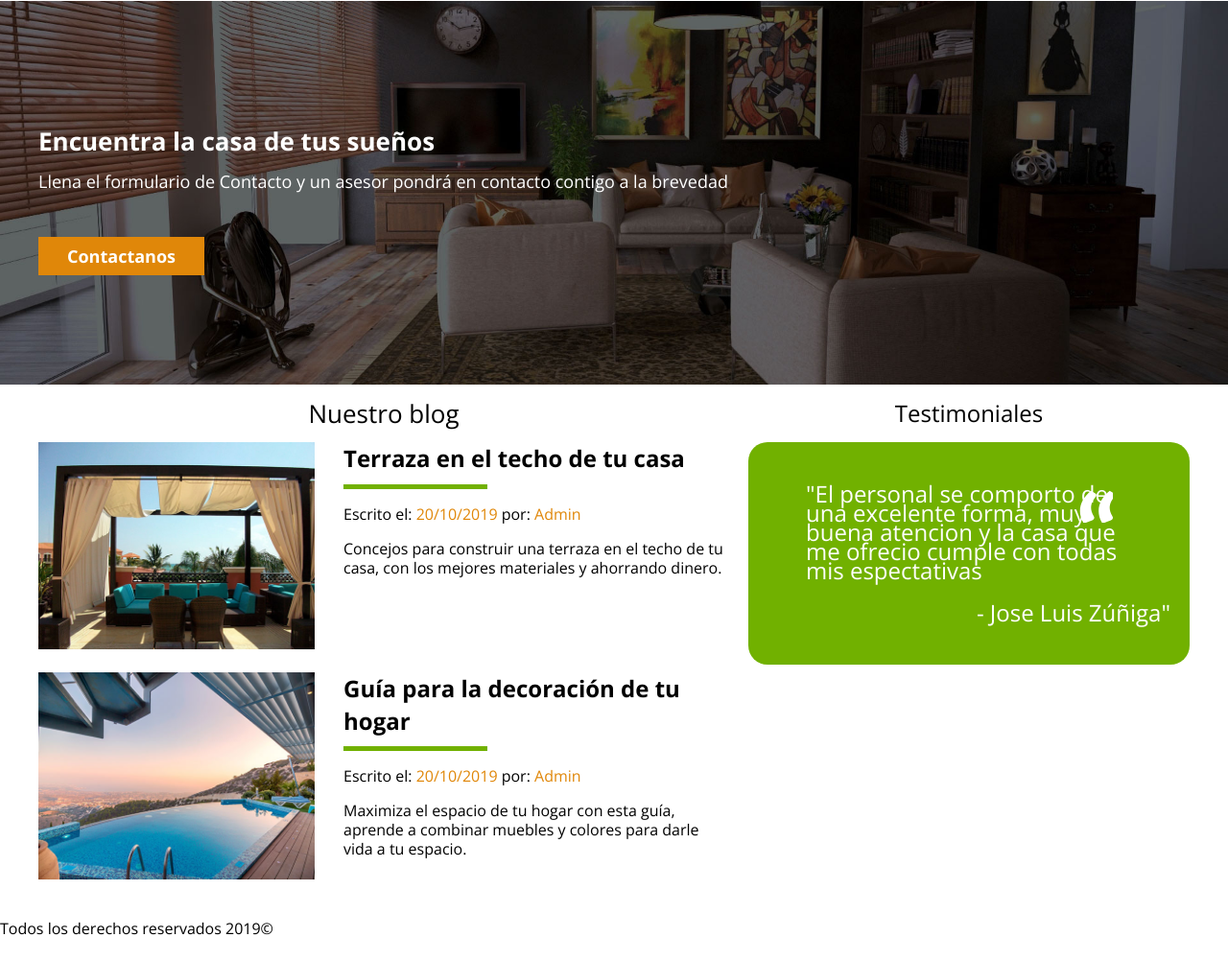
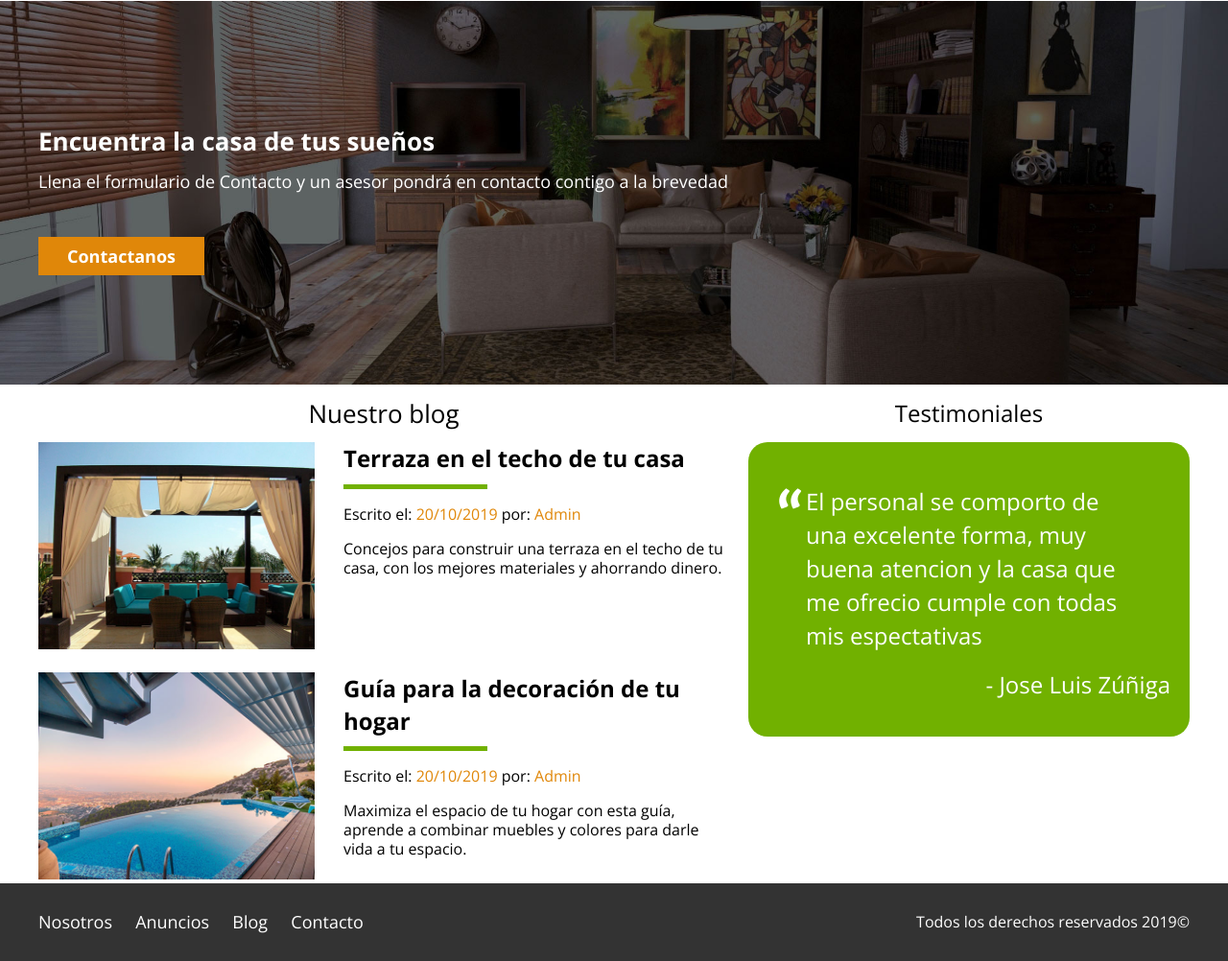
Before and after one commit to joseluis1061/BienesRaices, a plain HTML site: page index.html in a window 1280 px wide. Shown: the part 1960-2962 px from the top of the page at 96% size. Drawn offline with nearby package versions, Linux system fonts and the light colour scheme.

Commit message:
Finalizando la pagina principal ya tiene todos los estilos y esta terminada para subir a github

```diff
--- a/css/style.css
+++ b/css/style.css
@@ -278,13 +278,33 @@ img{
 .testimonial blockquote::before{
     content: '';
     background-image: url(../img/comilla.svg);
-    width: 4rem;
-    height: 4rem;
+    background-position: center;
+    background-size: cover;
+    width: 3rem;
+    height: 3rem;
     position: absolute;
-    right: 2rem;
+    left: -3rem;
 
 }
 
 .testimonial blockquote{
     position: relative;
+    line-height: 3.5rem;
 }
+
+/* Footer */
+.site-footer{
+    margin: 0;
+    background-color: #333333;
+}
+
+.copyright{
+    margin: 0;
+    color: #ffffff;
+}
+
+.contenedor-footer{
+    padding: 3rem 0;
+    display: flex;
+    justify-content: space-between;
+}
--- a/index.html
+++ b/index.html
@@ -220,25 +220,29 @@
             <h3 class="centrar-texto fw-300 seccion">Testimoniales</h3>
             <div class="testimonial">
                 <blockquote>
-                        "El personal se comporto de una excelente forma, muy buena
+                        El personal se comporto de una excelente forma, muy buena
                         atencion y la casa que me ofrecio cumple con todas mis espectativas
                     </blockquote>
-                    <p>- Jose Luis Zúñiga"</p>
+                    <p>- Jose Luis Zúñiga</p>
             </div>
 
         </section>
     </div>
     <!-- Fin blog -->
 
+    <!-- Inicio del footer -->
+    <footer class="site-footer seccion">
+        <div class="contenedor contenedor-footer">
+            <nav class="navegacion">
+                <a target="blank" href="nosotros.html">Nosotros</a>
+                <a href="anuncios.html">Anuncios</a>
+                <a href="blog.html">Blog</a>
+                <a href="contacto.html">Contacto</a>
+            </nav>
+            <p class="copyright">Todos los derechos reservados 2019&copy;</p>
+        </div>
 
-    <footer>
-        <nav class="navegacion">
-            <a target="blank" href="nosotros.html">Nosotros</a>
-            <a href="anuncios.html">Anuncios</a>
-            <a href="blog.html">Blog</a>
-            <a href="contacto.html">Contacto</a>
-        </nav>
-        <p>Todos los derechos reservados 2019&copy;</p>
     </footer>
+    <!-- Final del footer -->
 </body>
 </html>
```
